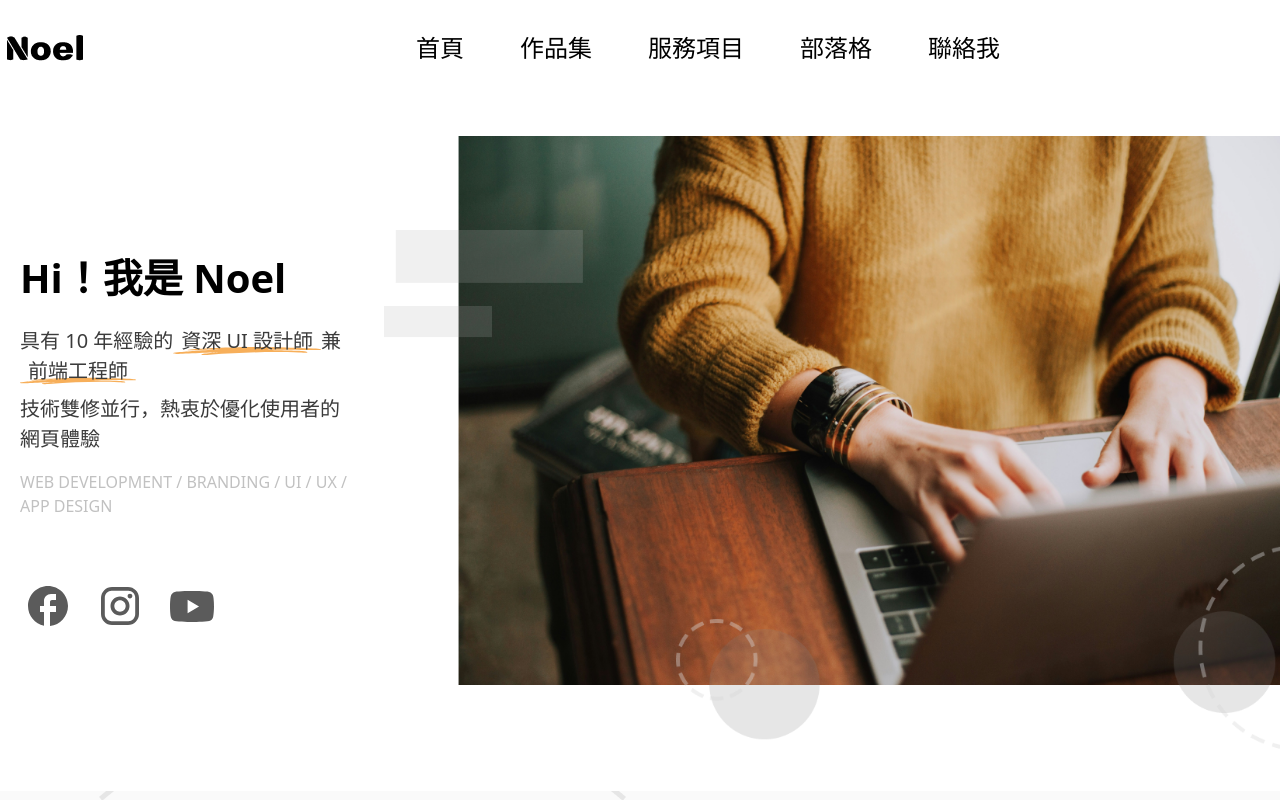
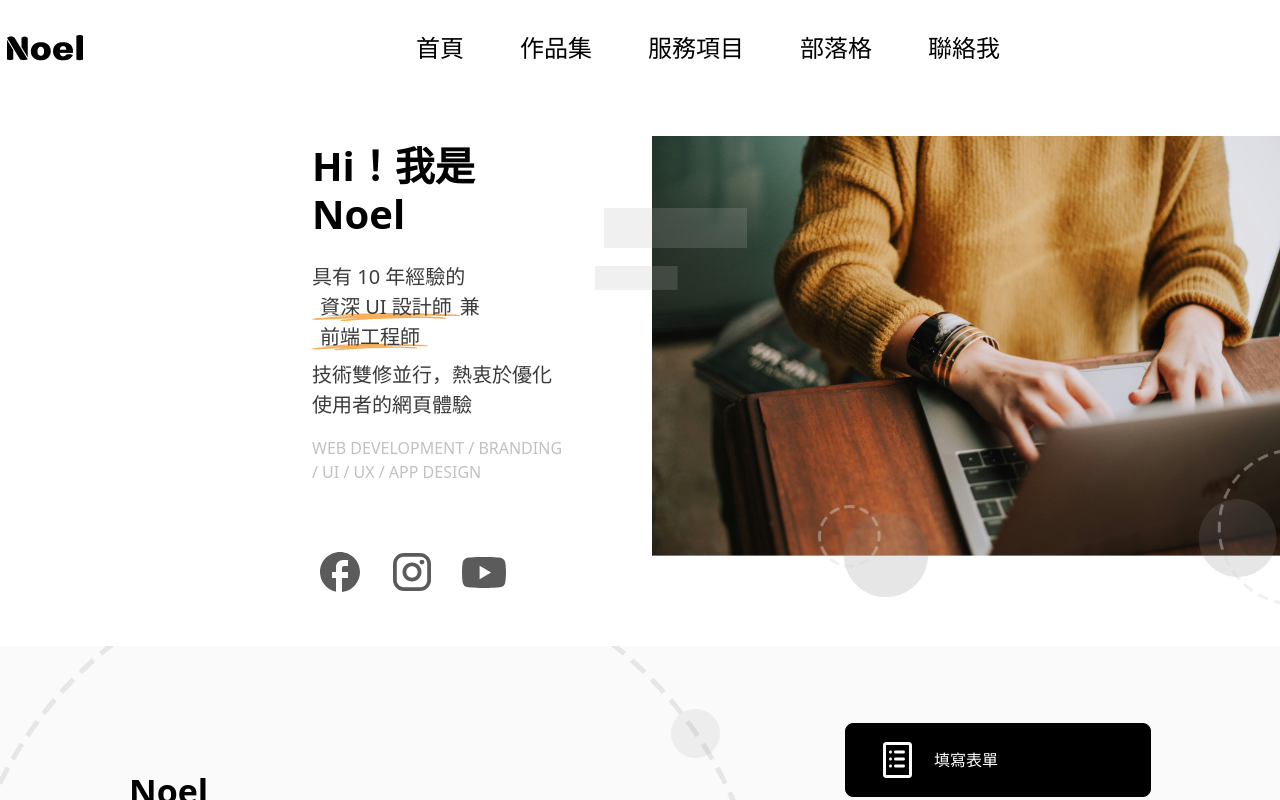
Before and after one commit to Danny-1211/Noel-design, a React (Vite) app: page / in a window 1280 px wide. Shown: the top 800 px of the page. Built offline with nearby package versions, Linux system fonts and the light colour scheme.

Commit message:
feat: adjust banner padding and z-index for better layout

```diff
--- a/src/pages/Home.jsx
+++ b/src/pages/Home.jsx
@@ -8,7 +8,7 @@ import heroSm from "../assets/imgs/hero-image/hero-sm.png";
 function Home() {
   return (
     <>
-      <div className="banner max-lg:hidden flex justify-end items-center gap-x-6 pl-5 max-lg:pl-0 py-10">
+      <div className="banner max-lg:hidden flex justify-end items-center gap-x-6 pl-[312px] max-lg:pl-0 py-10">
         <div className="max-w-[430] flex flex-col gap-y-[60px] ">
           <div className="flex flex-col gap-y-6">
             <div className="font-semibold text-[40px] leading-12">
@@ -18,7 +18,7 @@ function Home() {
               <div className="font-normal text-[20px] leading-[30px] tracking-[0px] text-[#3B3B3B] mb-4">
                 <div className="flex flex-wrap mb-2">
                   <span>具有 10 年經驗的</span>
-                  <span className="relative px-2">
+                  <span className="relative px-2 -z-20">
                     資深 UI 設計師
                     <img
                       src={mark}
@@ -27,7 +27,7 @@ function Home() {
                     />
                   </span>
                   <span>兼</span>
-                  <span className="relative px-2">
+                  <span className="relative px-2 -z-20">
                     前端工程師
                     <img
                       src={mark}
```
